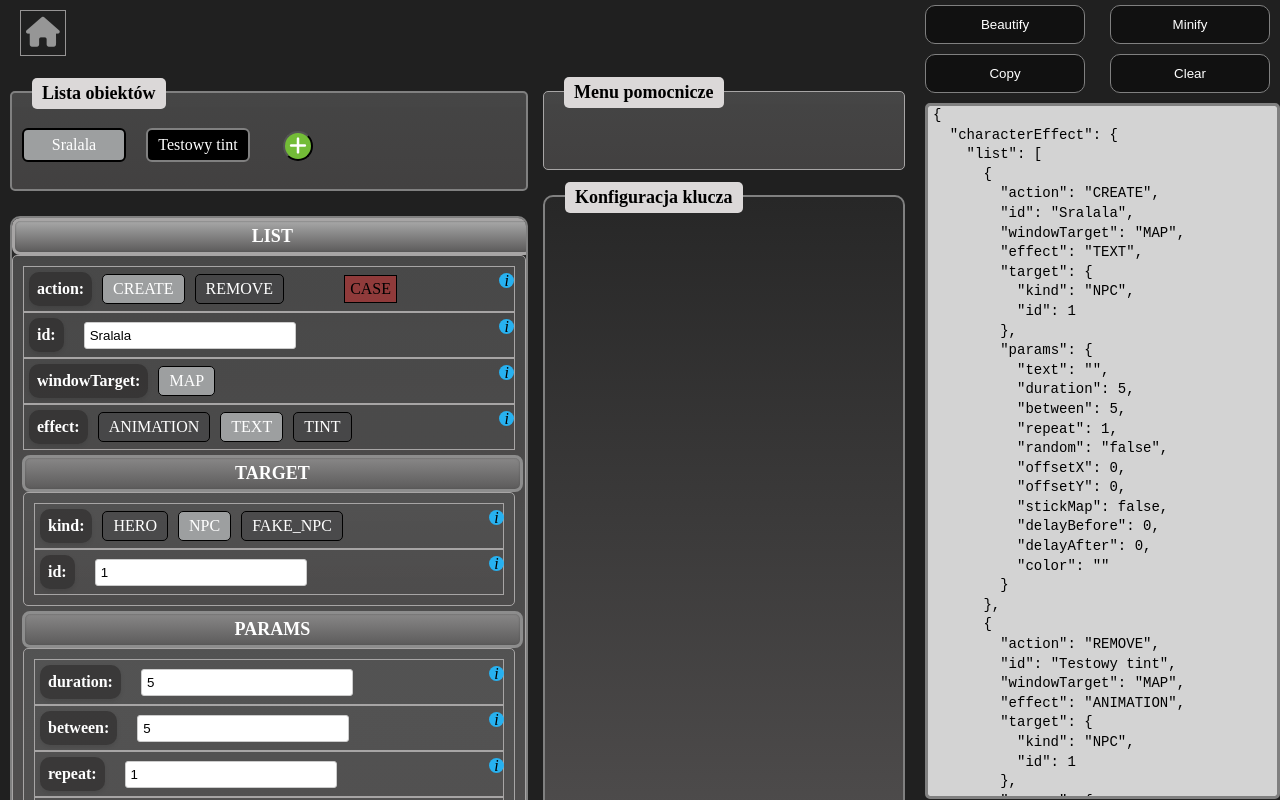
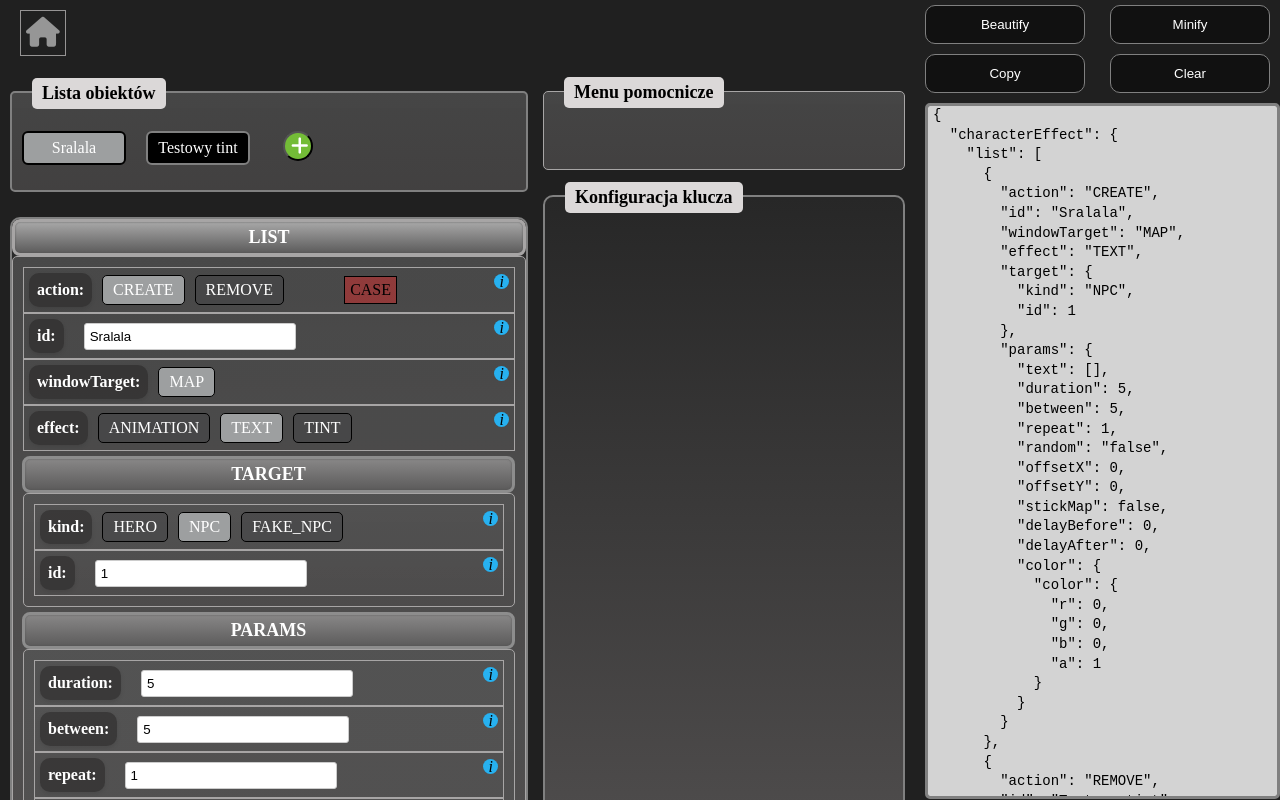
Before and after one commit to Avenek/RAJ-Interface, a plain HTML site: page modules/character-effect.html in a window 1280 px wide. Both pictures are taken after a click on the label "TEXT". Drawn offline with Linux system fonts and the light colour scheme.

Commit message:
Fix in bulding object after change in Radio

```diff
--- a/config/characterEffect.json
+++ b/config/characterEffect.json
@@ -48,7 +48,7 @@
                         {
                             "name": "target.id",
                             "tool-tip": "ID obiektu, na którym chcemy wywołać dany efekt.",
-                            "type": "string",
+                            "type": "number",
                             "require": {"name": "target.kind", "value": ["NPC", "FAKE_NPC"]}
                         }
                     ]
@@ -262,10 +262,17 @@
                         {
                             "name": "params.text",
                             "tool-tip": "Tablica słów, które są po kolei wyświetlane nad npc.",
-                            "type": "stringTable",
-                            "default":"",
-                            "extraOptions": [{"name":"table"}]
-
+                            "type": "table",
+                            "default":[],
+                            "require": {"name": "params.text", "value": ["click"]},
+                            "properties": [
+                                {
+                                "name": "params.text-",
+                                "tool-tip": "Tekst, który znajdzie się w tablicy do wyświetlenia.",
+                                "type": "string",
+                                "default": ""
+                                }
+                            ]
                         },
                         {
                             "name": "params.duration",
--- a/css/modulePage.css
+++ b/css/modulePage.css
@@ -167,7 +167,6 @@ body {
     z-index: 2;
 }
 .object-list-container {
-    display: flex;
     flex: 1;
     border: 2px solid #808080;
     border-radius: 5px;
@@ -179,6 +178,12 @@ body {
 .object-list {
     position: relative;
     list-style: none;
+
+}
+
+.single-object-container{
+    position: relative;
+    display: inline-block;
 }
 
 .object-list-element{
@@ -209,7 +214,6 @@ body {
 }
 
 .key {
-    width: 98.2%;
     color: rgb(255, 255, 255);
     font-size: 18px;
     font-weight: bold;
@@ -224,7 +228,6 @@ body {
 }
 
 .subkey {
-    width: 98.5%;
     color: rgb(255, 255, 255);
     font-size: 18px;
     font-weight: bold;
@@ -240,7 +243,6 @@ body {
 }
 
 .subSubkey {
-    width: 98.5%;
     color: rgb(255, 255, 255);
     font-size: 18px;
     font-weight: bold;
@@ -359,7 +361,7 @@ body {
 
 .tool-tip {
     position: absolute;
-    left: 97%;
+    right: 1%;
     top: 5px;
 
   }
@@ -542,6 +544,7 @@ body {
     font-size: 20px;
     justify-content: center;
     align-items: center;
+    display: inline-block;
 
   }
 
@@ -550,7 +553,10 @@ body {
     cursor: pointer;
   }
 
+.fas{
 
+    text-align: center;
+}
 
 img {
     pointer-events: none;
@@ -572,10 +578,6 @@ ul {
     margin-block-end: 0px;
 }
 
-.single-object-container{
-    position: relative;
-}
-
 
 .single-object-container:hover .delete-icon{
     display: block;
--- a/js/moduleObjectConfiguration.js
+++ b/js/moduleObjectConfiguration.js
@@ -85,7 +85,7 @@ function changeValueInJsonInput(event){
   catch{
     newValue = event.target.value
   }
-  if(newValue)
+  if(newValue !== null & newValue !== undefined)
   {
     changeValueInJson(key, newValue)
   }
@@ -176,8 +176,13 @@ function createObjectBaseOnConfig(config) {
       }
       currentObj = currentObj[key];
     }
-
+    if(property.hasOwnProperty("properties") && property.type !== "table")
+    {
+      currentObj[paramName] = createObjectBaseOnConfig(property.properties)
+    }
+    else{
     currentObj[paramName] = property.default !== undefined && property.default !== null ? property.default : '';
+    }
   }
   const topLevelKeys = Object.keys(result);
 
```
